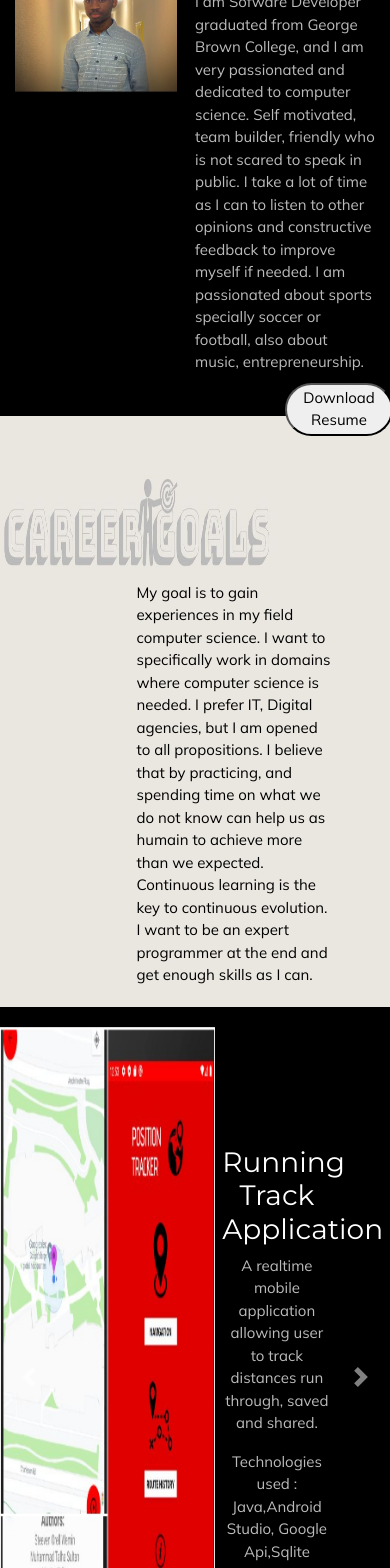
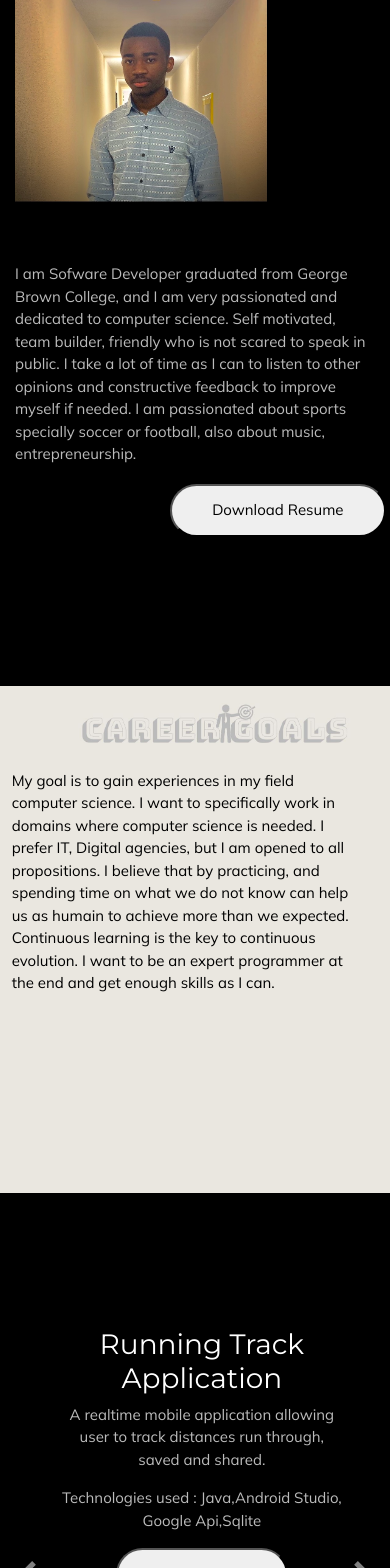
Before and after one commit to SteevenOrell/MyPortfolio, a React (Create React App) app: page / in a window 390 px wide. Shown: the part 432-2000 px from the top of the page. Built offline with nearby package versions, Linux system fonts and the light colour scheme.

Commit message:
Mobile and tablet version updated

```diff
--- a/src/index.css
+++ b/src/index.css
@@ -219,7 +219,7 @@ background-color: black;
 
 margin-left: 50%;
 margin-bottom: 20%;
-
+background-color: black;
 }
 
 #LastCarousel{
@@ -452,46 +452,17 @@ margin-left: 50%;
 
 
 
-@media (max-width:1390px){
 
 
-  .MobileApp{
-
-    margin-left: 60%;
-    margin-bottom: 20%;
-
-    }
+/* medium laptop*/
+@media (max-width: 1200px){
+  .CarouseImages1{
+    width: 55%;
+   height:auto;
 
 
 
   }
-
-@media (max-width: 1290px){
-
-
-
-  .mr-auto{
-    margin-left: 37%;
-
-  }
-}
-
-@media (max-width: 1260px){
-
-  .CarouseImages1{
-    width: 55%;
-   height:700px;
-
-
-
-  }
-
-
-}
-
-/* medium laptop*/
-@media (max-width: 1200px){
-
 
   #CareerGoalDiv{
 
@@ -506,38 +477,69 @@ margin-left: 50%;
 
       background-position: top ;
      }
-
-}
-
-@media (max-width: 1080px){
-
      .mr-auto{
       margin-left: 28%;
 
     }
 
+    #CareerGoalPhoto , #experience img,#ContactMeImage{
 
+      width: 40%;
+      height:auto;
+      margin-left: 50%;
+      margin-top: 3%;
+    }
+
+    #ContactMeImage{
+
+
+      margin-left: 4%;
+
+    }
+
+    #SkillsPhoto{
+
+      width: 40%;
+      height:auto;
+      margin-left: 30%;
+
+    }
+    .MobileApp{
+
+   margin-right: 0%;
+   width: 50%;
+
+       }
 }
 
 
 
-@media (max-width: 1020px){
 
-  .mr-auto{
-    margin-left: 22%;
 
-  }
-  #CareerGoalPhoto{
+@media (max-width: 1024px){
 
-    width: auto;
-    height:20%;
-    margin-left: 45%;
+
+  #CareerGoalPhoto , #experience img,#ContactMeImage{
+
+    width: 50%;
+    height:auto;
+    margin-left: 20%;
     margin-top: 3%;
   }
 
+  #CareerGoalDiv{
+    width: 100%;
+    height: 35%;
+  }
+  #CareerGoalDiv p{
+
+    width: 80%;
+    margin-left: 3%;
+    margin-top: 5%;
   }
 
-@media (max-width: 992px){
+
+
 
   #basic-navbar-nav .mr-auto a:hover{
     transform: scale(1.2);
@@ -549,20 +551,7 @@ margin-left: 50%;
   }
 
 
-    #CareerGoalPhoto{
 
-      width: auto;
-      height:20%;
-      margin-left: 35%;
-      margin-top: 3%;
-    }
-
-    #CareerGoalDiv{
-
-
-      height: 70%;
-
-     }
 
      #divOne h1{
 
@@ -574,7 +563,7 @@ margin-left: 50%;
 
     #imageMainMenu {
 
-      float: right;
+
       width: 60%;
       height: 70%;
 
@@ -582,73 +571,79 @@ margin-left: 50%;
 
     }
 
+
+  #SkillsPhoto{
+
+    width: 77%;
+    height:auto;
+    margin-left: 0%;
+
   }
 
 
-@media (max-width: 880px){
+#Skills p{
 
-  .mr-auto{
-    margin-left: 16%;
+width: 100%;
+height:auto;
+text-align: center;
+margin-left: 0%;
+}
+
+.skillsLogo{
+
+height: 30%;
+width: 40%;
 
 }
 
-  #SkillsPhoto{
 
-    margin-left: 40%;
+
+.CarouseImages{
+
+
+  height: 100%;
+  width: 100%;
+
+
+}
+.MobileApp{
+
+ background-color: black;
+
+ margin-bottom: 0%;
   }
 
-  #DiplomaCertif {
+  #DiplomaCertif{
 
-    height: 80%;
-
+    height: 40%;
    }
-
-  }
-
-   @media (max-width:805px) {
-
-    #CareerGoalDiv p {
-
-      width: 50%;
-
-    }
-
-    #divOne h1{
-
-
-      font-size: 70px;
-
-      }
-
    #DiplomaCertif div button{
 
 
-      height: 300px;
-      width: 60%;
+    height: 270px;
+    width: 50%;
 
 
   }
 
+  #modalImageDiv img{
+    margin-left: 0%;
+    margin-top: 30%;
+    width : 100%;
+  height: 50%;
+  display: block;
 
-    #imageMainMenu {
-
-      float: right;
-      width: 70%;
-      height: 90%;
+  }
+}
 
 
 
-    }
-
-     /* Skills Problem*/
-}
-
-/* tablets and phone*/
+/* tablets ***************************************************************************************************************************/
 @media (max-width: 768px){
 
 
 .container{
-height: 50%;
+height: 40%;
 width: 100%;
 
 
@@ -671,19 +666,37 @@ width: 100%;
 
   }
 
+  #CareerGoalPhoto , #experience img,#ContactMeImage{
 
-  #SkillsPhoto{
-
-    margin-left: 0%;
-    width: 50%;
+    width: 60%;
+    height:auto;
+    margin-left: 20%;
+    margin-top: 3%;
   }
 
-  #CareerGoalPhoto{
+  #CareerGoalDiv{
+    width: 100%;
+    height: 40%;
+  }
+  #CareerGoalDiv p{
 
-width: 70%;
-    margin-left: 0%;
-    margin-top: 3%;
+    width: 80%;
+    margin-left: 3%;
+    margin-top: 5%;
   }
+
+  .CarouseImages1{
+
+
+    height: auto;
+
+   margin-bottom: 0%;
+
+  }
+
+
+
+
 
   .logoCopyright1{
 
@@ -701,7 +714,7 @@ width: 70%;
   }
   form{
 
-    width: 120%;
+    width: 130%;
   }
 
   #torontoCity{
@@ -714,5 +727,213 @@ width: 70%;
     width: 50%;
    }
 
-   /* Skills Problem*/
+   .MobileApp  {
+
+ width: 50%;
+ margin-left: 40%;
      }
+
+
+
+     #DiplomaCertif div button{
+
+
+      height: 250px;
+      width: 60%;
+
+
+    }
+
+
+
+
+  }
+
+
+  /* Mobile Phone  ************************************************************************************************************************/
+@media (max-width:480px) {
+
+
+  #imageMainMenu {
+
+
+    width: 75%;
+    height: 100%;
+
+  }
+
+  #divOne h1{
+
+
+    font-size: 40px;
+
+
+
+    }
+
+    #divOne p{
+
+      width: 40%;
+    }
+
+    #bioTextParagraph{
+
+
+      width: 100%;
+
+      }
+      #BioPhoto{
+
+        width: 70%;
+        height: auto;
+
+        margin-left: 0%;
+      margin-top: 5%;
+
+      }
+
+     .container{
+      width: 100%;
+      height: 80% ;
+
+     }
+
+     #CareerGoalPhoto , #experience img,#ContactMeImage{
+
+      width: 70%;
+      height:auto;
+      margin-left: 20%;
+      margin-top: 3%;
+    }
+
+    #CareerGoalDiv{
+      width: 100%;
+      height: 60%;
+    }
+    #CareerGoalDiv p{
+
+      width: 90%;
+      margin-left: 3%;
+      margin-top: 5%;
+    }
+
+    #Carousel{
+      height: 85%;
+
+    }
+
+    .CarouseImages{
+
+
+      height: auto;
+      width: 100%;
+     margin-bottom: 0%;
+
+    }
+   .carousel-item{
+
+    margin-top: 100%;
+
+    height: 100%;
+   }
+   .carousel-caption{
+
+    margin-bottom: 45%;
+    width: 75%;
+   }
+
+   .MobileApp, #LastCarousel{
+
+    background-color: black;
+
+    margin-left: 0%;
+    width: 98%;
+
+     }
+
+
+
+.skillsLogo{
+
+  height: 30%;
+  width: 60%;
+
+}
+
+#Download {
+
+
+margin-left: 43%;
+
+
+}
+
+#Skills{
+
+  height: 50%;
+
+
+  }
+
+  #arrow{
+
+    margin-right: 3%;
+
+  }
+
+
+
+
+   #DiplomaCertif div button{
+
+
+    height: 200px;
+    width: 70%;
+   margin-left : 16%;
+   border-radius: 5%;
+  }
+
+
+
+
+  #experience p{
+margin-left: 7%;
+
+  }
+  #ContactMeImage{
+    margin-left: 2%;
+  }
+
+  form{
+
+    width: 170%;
+  }
+
+  .logoCopyright1{
+    width: 20%;
+
+  }
+  #logoSocialMedia{ margin-left: 40%;}
+
+.Footer{
+
+  height: 30%;
+}
+
+@media (max-width: 320px) {
+  .container{
+    width: 100%;
+    height: 90% ;
+
+   }
+   #CareerGoalDiv{
+    width: 100%;
+    height: 70%;
+  }
+
+  #Skills{
+
+    height: 70%;
+  }
+}
+}
```
Lines whose indentation alone changed are shown as unchanged.
